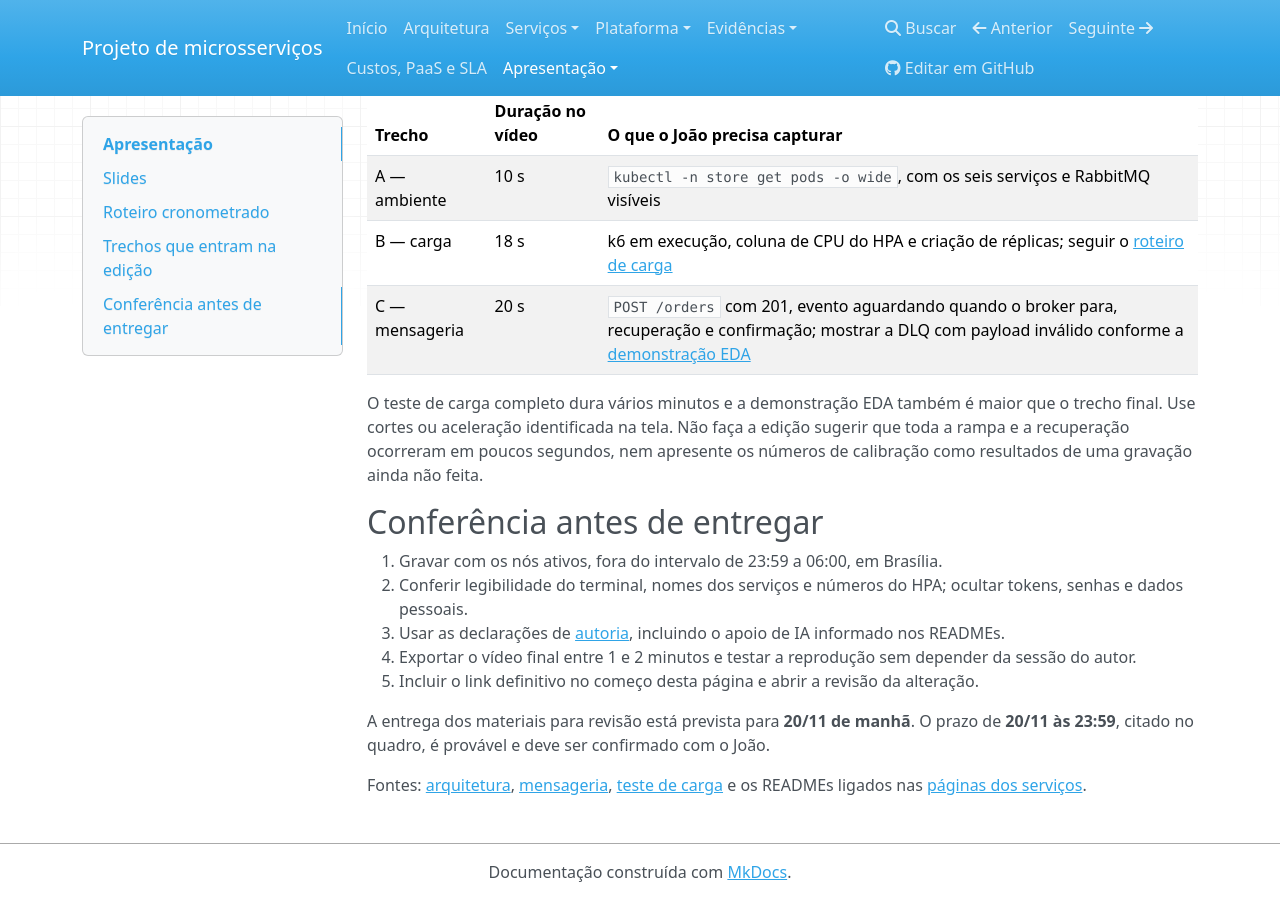
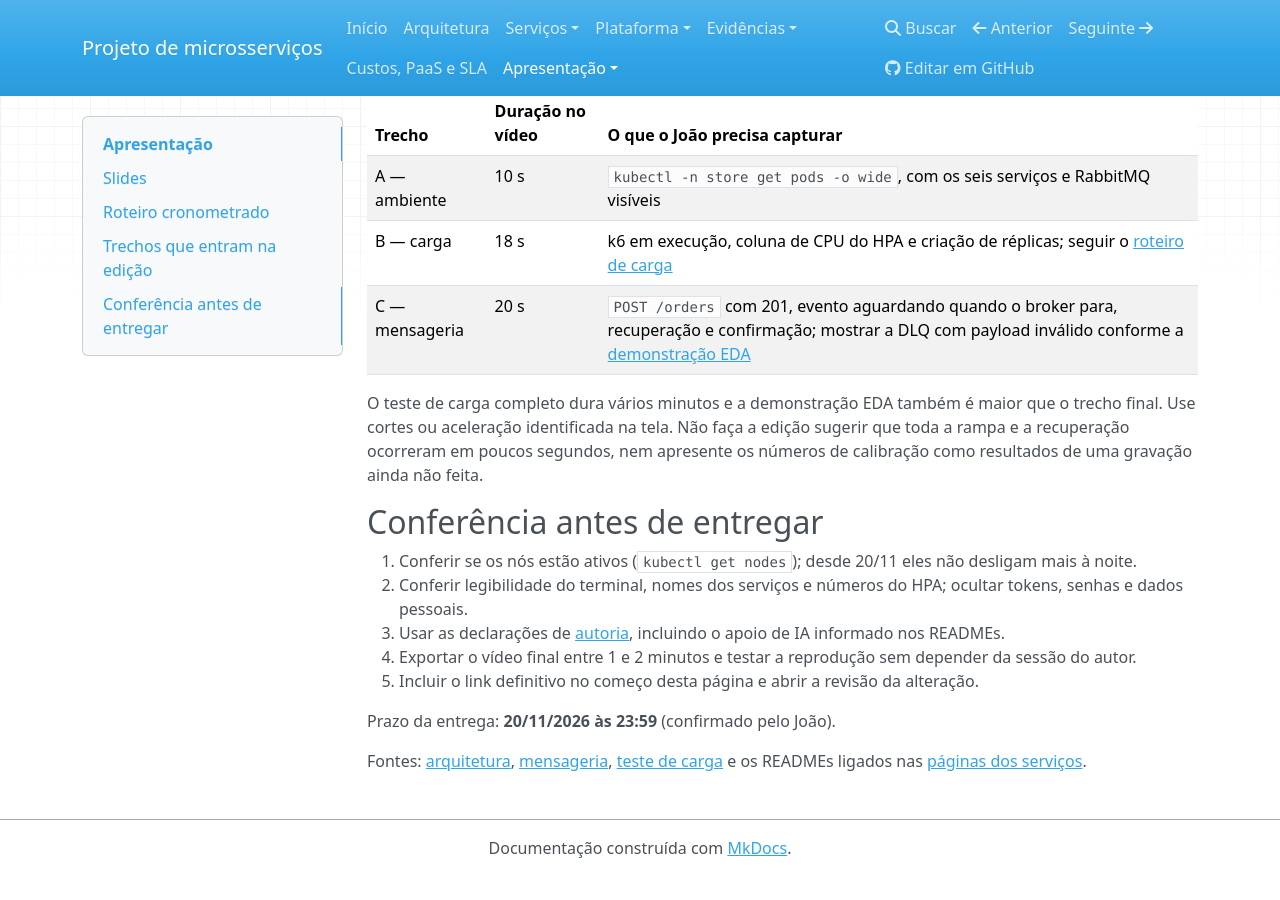
Before and after one commit to projeto-microservicos/produto, an MkDocs documentation site: the page built from docs/presentation.md, in a window 1280 px wide and 900 px high, scrolled down 1350 px. Built offline with MkDocs 1.6.1, drawn with Linux system fonts in a browser that asks for light colours; nearby versions of some CDN libraries; after the commit the page ends 2226 px from its top, so only the background shows below that.

Commit message:
docs: the cluster now runs around the clock
The nightly node shutdown (23:59-06:00) was removed on the delivery day,
so the pages no longer warn that the site is offline at night.

Co-Authored-By: Claude Opus 5.5 <noreply@anthropic.com>
Claude-Session: https://claude.ai/code/session_019XQBnDzt5XrKGMTFpK4w4q

```diff
--- a/docs/presentation.md
+++ b/docs/presentation.md
@@ -36,12 +36,12 @@ O teste de carga completo dura vários minutos e a demonstração EDA também é
 
 ## Conferência antes de entregar
 
-1. Gravar com os nós ativos, fora do intervalo de 23:59 a 06:00, em Brasília.
+1. Conferir se os nós estão ativos (`kubectl get nodes`); desde 20/11 eles não desligam mais à noite.
 2. Conferir legibilidade do terminal, nomes dos serviços e números do HPA; ocultar tokens, senhas e dados pessoais.
 3. Usar as declarações de [autoria](team.md), incluindo o apoio de IA informado nos READMEs.
 4. Exportar o vídeo final entre 1 e 2 minutos e testar a reprodução sem depender da sessão do autor.
 5. Incluir o link definitivo no começo desta página e abrir a revisão da alteração.
 
-A entrega dos materiais para revisão está prevista para **20/11 de manhã**. O prazo de **20/11 às 23:59**, citado no quadro, é provável e deve ser confirmado com o João.
+Prazo da entrega: **20/11/2026 às 23:59** (confirmado pelo João).
 
 Fontes: [arquitetura](architecture.md), [mensageria](mensageria.md), [teste de carga](load-testing.md) e os READMEs ligados nas [páginas dos serviços](index.md#navegar-pela-entrega).
```
Also changed, not shown: docs/deployment.md (+2 -2 lines), docs/index.md (+1 -1 lines), docs/load-testing.md (+1 -1 lines), docs/services/frontend.md (+1 -1 lines).
